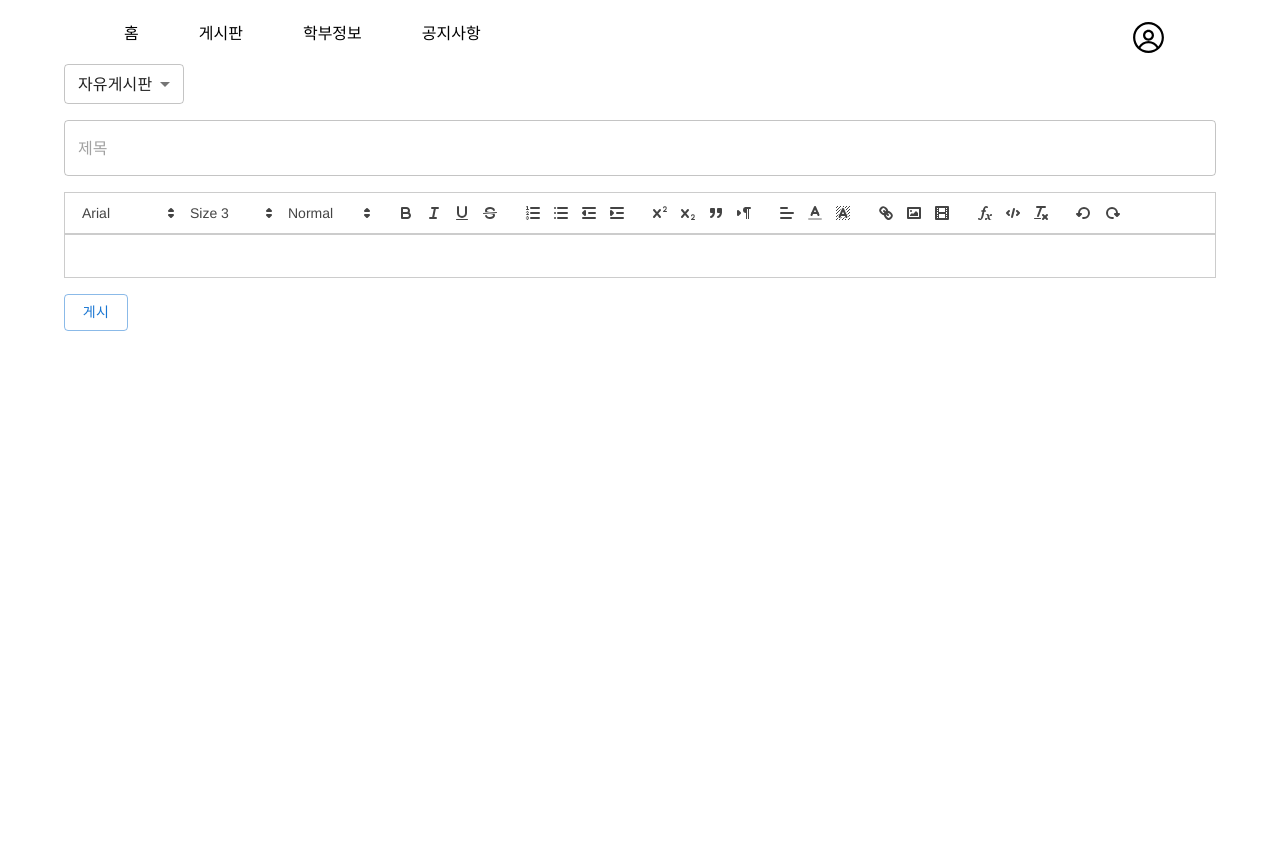
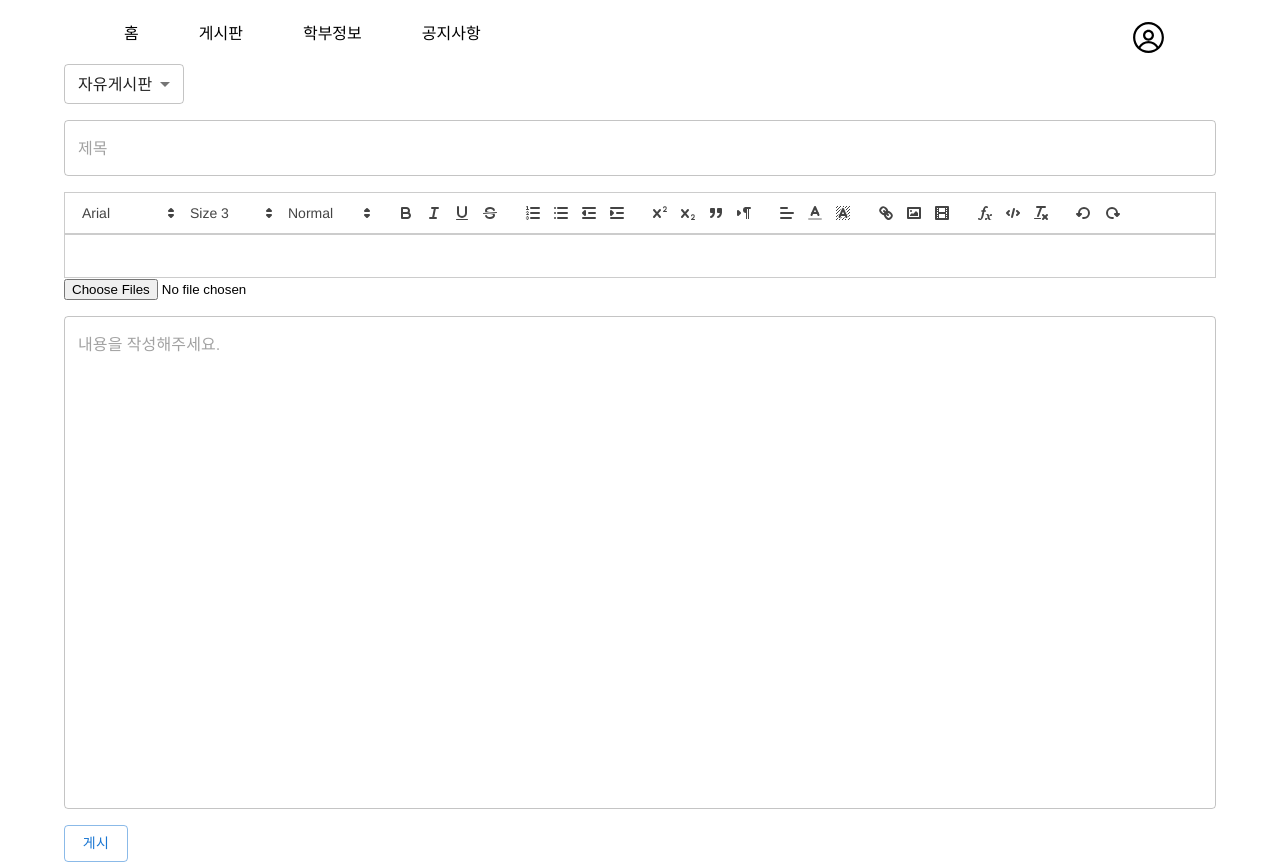
Before and after one commit to htkwon/Capstone-Design, a React (Create React App) app in the folder src/main/frontend/: page /post in a window 1280 px wide. Before the commit the page ends 800 px from the top, so only its background shows below. Built offline with nearby package versions, Linux system fonts and the light colour scheme.

Commit message:
FEAT : #13 - 이미지 처리를 위해 프론트 코드 추가 및 변경

```diff
--- a/src/main/frontend/src/components/pages/BoardWritePage.tsx
+++ b/src/main/frontend/src/components/pages/BoardWritePage.tsx
@@ -23,15 +23,46 @@ const BoardWrite = () => {
   const [title, setTitle] = useState("");
   const [content, setContent] = useState("");
 
+
+  const fileList : File[] = [];
+
   const handleChange = (event: SelectChangeEvent<unknown>) => {
     setBoardType(event.target.value as string);
   };
 
+
+  const onSaveFiles = (e: React.ChangeEvent<HTMLInputElement>) =>{
+    const files: FileList | null = e.target.files;
+    const fileArray = Array.prototype.slice.call(files);
+
+    fileArray.forEach((file)=>{
+      fileList.push(file);
+    });
+  };
+
+
+
   const handleInputClick = async () => {
+
+
     const request_data = {
       title: title,
       content: content
     };
+
+    const request_qna = {
+      title: title,
+      content: content,
+      // point: //포인트 설정
+      // language
+    };
+
+    const qna_formData = new FormData();
+    fileList.forEach((file)=>{
+      qna_formData.append('multipartFiles',file);
+    });
+
+    qna_formData.append('stringQna',JSON.stringify(request_qna));
 
     if (boardType === "free") { // 자유 게시판인 경우
       try {
@@ -48,17 +79,30 @@ const BoardWrite = () => {
         console.log("CreateBoard/handleInput/err: ", err);
       }
     }  else if (boardType === "question") { // 자유 게시판인 경우
+
       try {
+        if(fileList.length>0){
           let response = await axios({
             method: "post",
             url: "/api/qnaBoards/100", // 테스트를 위해 id 고정
-          headers: {"Content-Type": "application/json"},
-          data: JSON.stringify(request_data)
+            headers: {"Content-Type": "multipart/form-data"},
+            data: qna_formData,
           });
           console.log("writeBoard/response: ", response);
           console.log("writeBoard/response.status: ", response.status);
+        }else{
+          let response = await axios({
+            method: "post",
+            url: "/api/qnaBoardsNoImage/100", // 테스트를 위해 id 고정
+            headers: {"Content-Type": "application/json"},
+            data: JSON.stringify(request_qna)
+          });
+          console.log("writeBoard/response: ", response);
+          console.log("writeBoard/response.status: ", response.status);
+        }
         window.location.href = "/";
-      } catch (err) {
+
+      }catch (err) {
         console.log("CreateBoard/handleInput/err: ", err);
       }
     }
@@ -113,6 +157,21 @@ const BoardWrite = () => {
             <EditorToolbar/>
             <ReactQuill value={content} modules={modules} formats={formats} onChange={content => setContent(content)} />
             {/* value: {content} */}
+            <div>
+              <input type="file" multiple onChange={onSaveFiles}/>
+            </div>
+          </Grid>
+          <Grid item>
+            <TextField
+              className="board context"
+              id="board_content"
+              value={content}
+              onChange={(e) => setContent(e.target.value)}
+              multiline
+              rows={20}
+              placeholder={"내용을 작성해주세요."}
+              fullWidth
+            ></TextField>
           </Grid>
           {SelectPoint}
           <Grid item>
```
Lines whose indentation alone changed are shown as unchanged.
